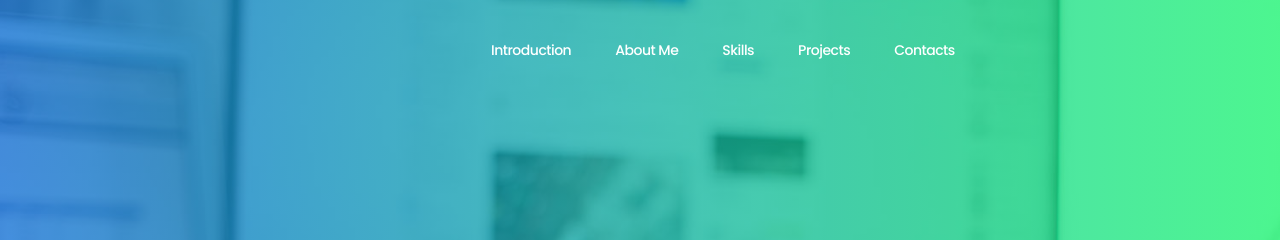
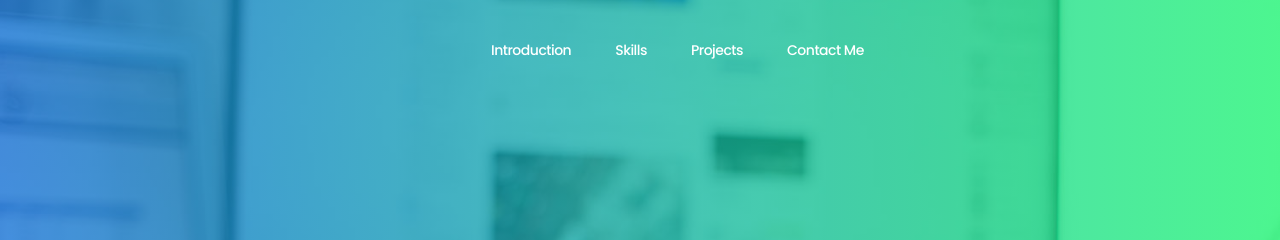
Before and after one commit to Ladan-hub/Ladan-hub.github.io, a plain HTML site: page index.html in a window 1280 px wide. Shown: the top 240 px of the page. Drawn offline with Linux system fonts and the light colour scheme.

Commit message:
improvement

```diff
--- a/index.html
+++ b/index.html
@@ -50,10 +50,9 @@ http://www.templatemo.com/tm-509-hydro
                <div class="collapse navbar-collapse">
                     <ul class="nav navbar-nav navbar-nav-first">
                          <li><a href="#home" class="smoothScroll">Introduction</a></li>
-                         <li><a href="#about" class="smoothScroll">About Me</a></li>
                          <li><a href="#work" class="smoothScroll">Skills</a></li>
                          <li><a href="#blog" class="smoothScroll">Projects</a></li>
-                         <li><a href="#contact" class="smoothScroll">Contacts</a></li>
+                         <li><a href="#contact" class="smoothScroll">Contact Me</a></li>
                     </ul>
 
                     <!-- <ul class="nav navbar-nav navbar-right">
```
